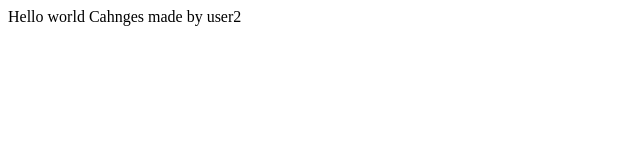
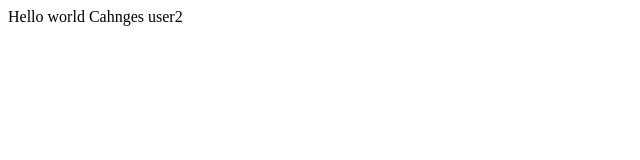
Before and after one commit to shashankPkulkarni/hello-world, a plain HTML site: page index.html in a window 1280 px wide. Shown: the full height of the page, 0-640 px from the left. Drawn offline with Linux system fonts and the light colour scheme.

Commit message:
Changes by user2

```diff
--- a/index.html
+++ b/index.html
@@ -1,5 +1,5 @@
 <!DOCTYPE html>
     <body>
-        <span>Hello world Cahnges made by user2</span>
+        <span>Hello world Cahnges user2</span>
     </body>
 </html>
```
